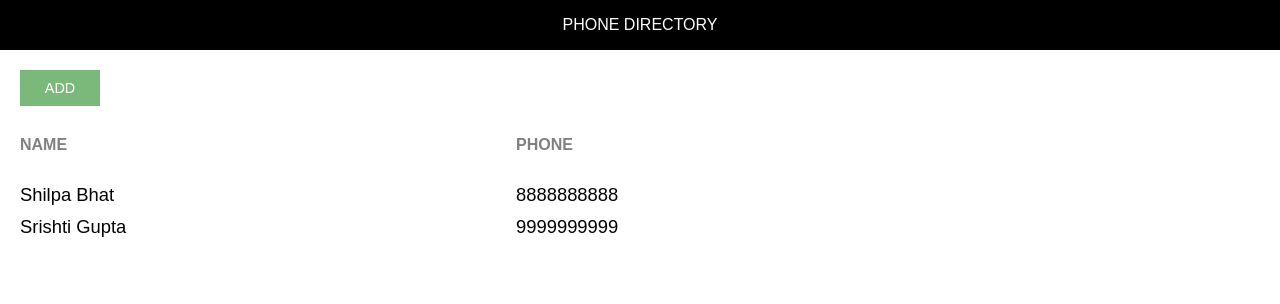
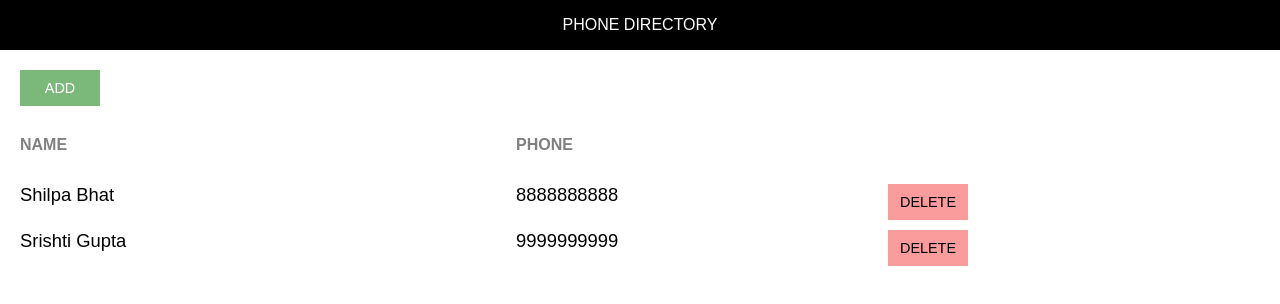
Before and after one commit to Tetroner9/phone-directory, a React (Create React App) app: page / in a window 1280 px wide. Shown: the top 304 px of the page. Built offline with nearby package versions, Linux system fonts and the light colour scheme.

Commit message:
Passed heading to Header component as props

```diff
--- a/src/App.css
+++ b/src/App.css
@@ -42,3 +42,8 @@
     color: #808080;
     text-transform: uppercase;
 }
+
+.delete-btn {
+    background: #fa9c9c;
+    color: #000;
+}
--- a/src/App.js
+++ b/src/App.js
@@ -2,10 +2,10 @@
 import Header from './Header.js';
 import './App.css';
 
+class App extends Component {
 
+  render() {
 
-class App extends Component {
-  render() {
     let subscribers = [
       {
         id: 1,
@@ -21,7 +21,7 @@
 
     return (
       <div>
-        <Header />
+        <Header heading="Phone Directory" />
         <div className="component-body-container">
           <button className="custom-btn add-btn">Add</button>
 
@@ -35,6 +35,9 @@
               return <div key={sub.id} className="grid-container">
                 <span className="grid-item">{sub.name}</span>
                 <span className="grid-item">{sub.phone}</span>
+                <span className="grid-item action-btn-container">
+                  <button className="custom-btn delete-btn">Delete</button>
+                </span>
               </div>
             })
           }
--- a/src/Header.js
+++ b/src/Header.js
@@ -1,10 +1,10 @@
 import React from 'react';
 import './Header.css';
 
-const Header = function () {
+const Header = function (props) {
     return (
         <div className="header">
-            Phone Directory
+            {props.heading}
         </div>
     )
 }
```
